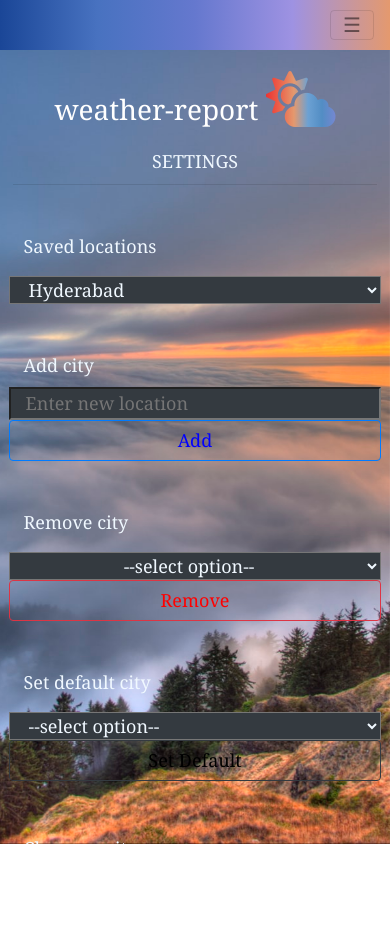
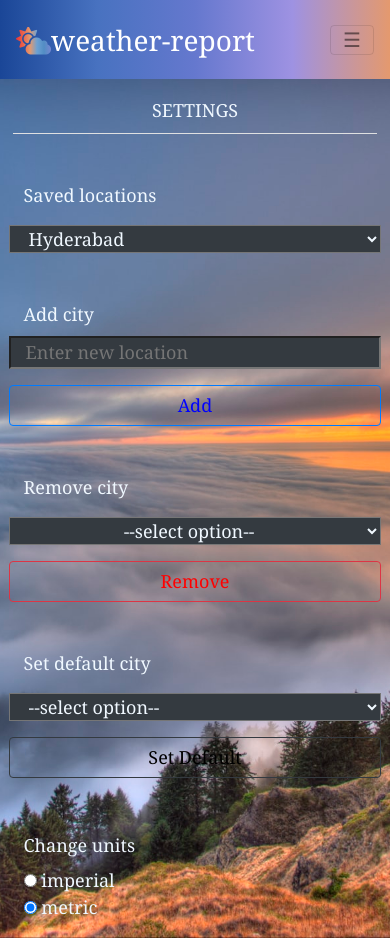
Before and after one commit to Nagaraj-Edke/Weather-report, an Angular app: page /setting in a window 390 px wide. Before the commit the page ends 844 px from the top, so only its background shows below. Built offline with nearby package versions, Linux system fonts and the light colour scheme.

Commit message:
Update2.0

```diff
--- a/src/app/app.component.css
+++ b/src/app/app.component.css
@@ -10,10 +10,10 @@
 .bg-effect{
     background-image: linear-gradient(to right,rgb(26, 70, 151),rgb(72, 114, 192),rgb(101, 120, 206),rgb(158, 146, 226),rgb(228, 153, 110));
     color: rgb(82, 141, 196);
-    position:sticky;
+    /* position:sticky;
     top: 0;
     width: 100%;
-    height: 50px;
+    height: auto; */
 
 }
 #font{
@@ -27,19 +27,11 @@
     background-clip: text;
     color: transparent;
 }
-/* .bgColor{
-    background-color: skyblue;
-}
-li:hover ,a:hover{
-    color:white;
-}
-ul{
-    list-style: none;
-} */
+
 #scrollable{
-    overflow: auto;
-    position: absolute;
-    top: 50px;
+    overflow:scroll;
+    position: relative;
+    top: auto;
     left: 0;
     right: 0;
     bottom: 0;
--- a/src/app/app.component.html
+++ b/src/app/app.component.html
@@ -1,5 +1,10 @@
 <nav class="navbar navbar-expand-lg navbar-light bg-effect">
-  <a class="navbar-brand"></a>
+
+  <div class="mt-3">
+    <h3 class="text-center text-white" id="font"> <h3 class="fas fa-cloud-sun multiText"></h3>{{title}}
+
+    </h3>
+  </div>
 
   <!-- Step 3: Toggle the value of the property when the toggler button is clicked. -->
   <button class="navbar-toggler" type="button" (click)="isMenuCollapsed = !isMenuCollapsed">
@@ -9,6 +14,7 @@
   <!-- Step 2: Add the ngbCollapse directive to the element below. -->
   <div [ngbCollapse]="isMenuCollapsed" class="collapse navbar-collapse">
     <ul class="navbar-nav">
+      <li class="navbar"></li>
       <li class="nav-item active">
         <!-- Step 4: Close the menu when a link is clicked. -->
         <a class="navbar-brand nav-link fas fa-home fa-2x" routerLink="home" title="Home" routerLinkActive="active"(click)="isMenuCollapsed = true">
@@ -24,10 +30,5 @@
 </nav>
 <div class="weather-image" id="scrollable">
 
-    <div class="mt-3">
-        <h3 class="text-center text-white" id="font"> {{title}}
-            <h3 class="fas fa-cloud-sun fa-2x multiText"></h3>
-        </h3>
-    </div>
     <router-outlet></router-outlet>
 </div>
--- a/src/app/setting/setting.component.css
+++ b/src/app/setting/setting.component.css
@@ -1,3 +1,10 @@
+@media only screen and (max-width: 768px){
+
+    #btn{
+        margin-top: 1rem;
+    }
+
+}
 .margin{
     margin: 3%;
 }
@@ -27,6 +34,3 @@
 .text-dark1:hover{
     color: white;
 }
-@media only screen and (max-width:600){
-
-}
--- a/src/app/setting/setting.component.html
+++ b/src/app/setting/setting.component.html
@@ -1,6 +1,6 @@
 <div class="mt-3">
     <h4 class="text-center">{{title | uppercase}}</h4>
-    <hr class="margin">
+    <hr class="margin bg-light">
 </div>
 
 <div class="margin">
@@ -15,18 +15,18 @@
         <div class="mt-5 d-flex justify-content-start row">
             <label class="col-lg-3 col-sm-8">Add city</label>
             <input #input type="text" class="bg-dark col-lg-2 col-sm-8" placeholder="Enter new location" name="location">
-            <input type="button" class="ml-md-5 col-lg-2 col-sm-6 btn btn-outline-primary text-primary1" name="add" value="Add"
+            <input type="button" class="ml-md-5 col-lg-2 col-sm-6 btn btn-outline-primary text-primary1" id="btn" name="add" value="Add"
                 (click)="addNewCity(input.value)">
         </div>
 
 
         <div class=" mt-5 d-flex justify-content-start row">
             <p class="col-lg-3 col-sm-8">Remove city</p>
-            <select #select class="bg-dark col-lg-2 col-sm-8 text-center">
+            <select #select id="height" class="bg-dark col-lg-2 col-sm-8 text-center">
                 <option value="" style="color: grey;">--select option--</option>
                 <option *ngFor='let city of cities' value="{{city}}">{{city}}</option>
             </select>
-            <input type="button" class="ml-md-5 btn btn-outline-danger col-lg-2 col-sm-6 text-danger1" value="Remove"
+            <input type="button" class="ml-md-5 btn btn-outline-danger col-lg-2 col-sm-6 text-danger1" id="btn" value="Remove"
                 (click)="removeCity(select.value)">
         </div>
 
@@ -37,7 +37,7 @@
                 <option value="" style="color: grey;">--select option--</option>
                 <option *ngFor='let city of cities' value="{{city}}">{{city}}</option>
             </select>
-            <input type="button" class="ml-md-5 btn btn-outline-dark col-lg-2 col-sm-3 text-dark1" value="Set Default"
+            <input type="button" class="ml-md-5 btn btn-outline-dark col-lg-2 col-sm-3 text-dark1" id="btn" value="Set Default"
                 (click)="setDefault(setDefaultCity.value)">
         </div>
         <br><br>
```
